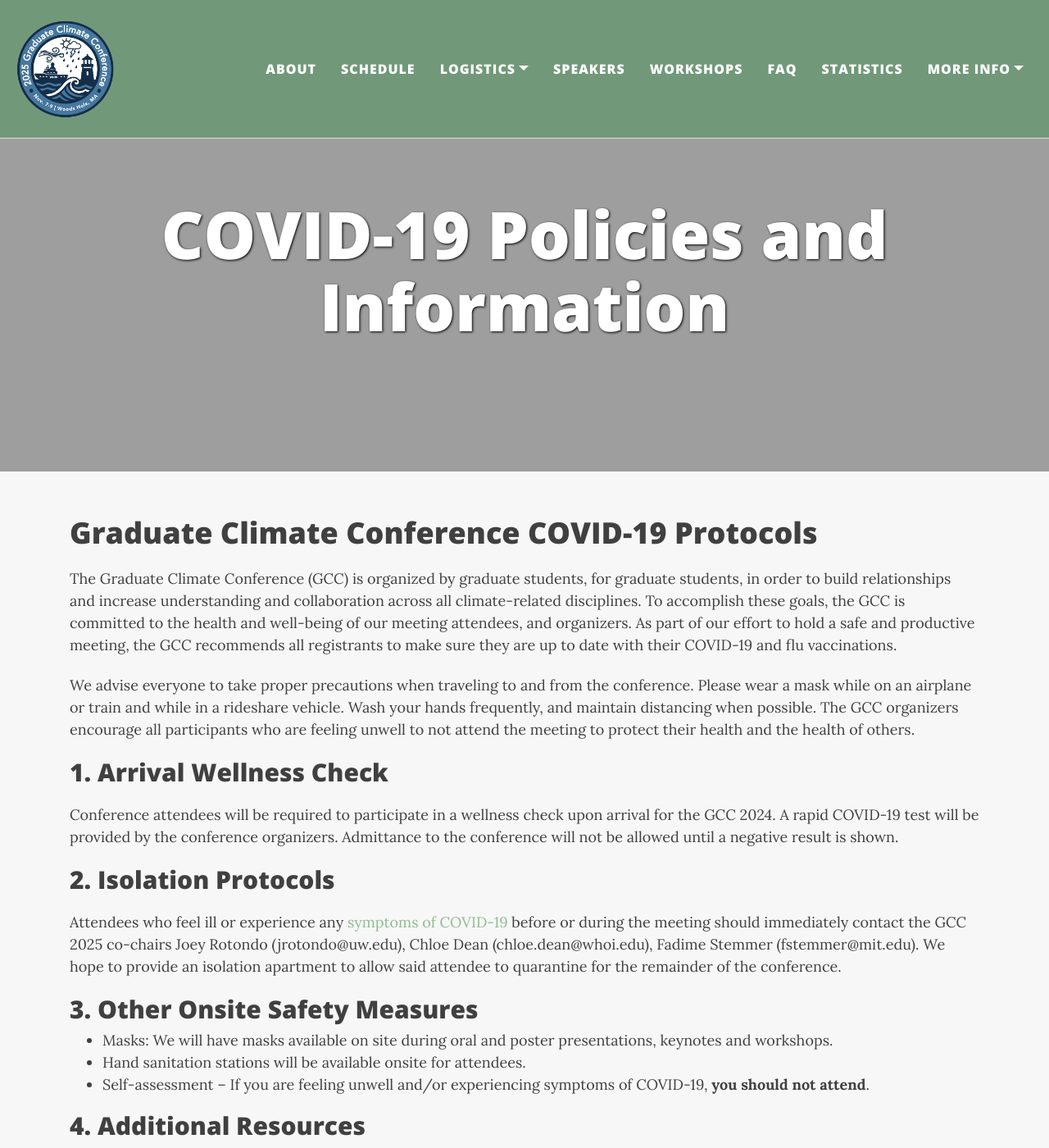
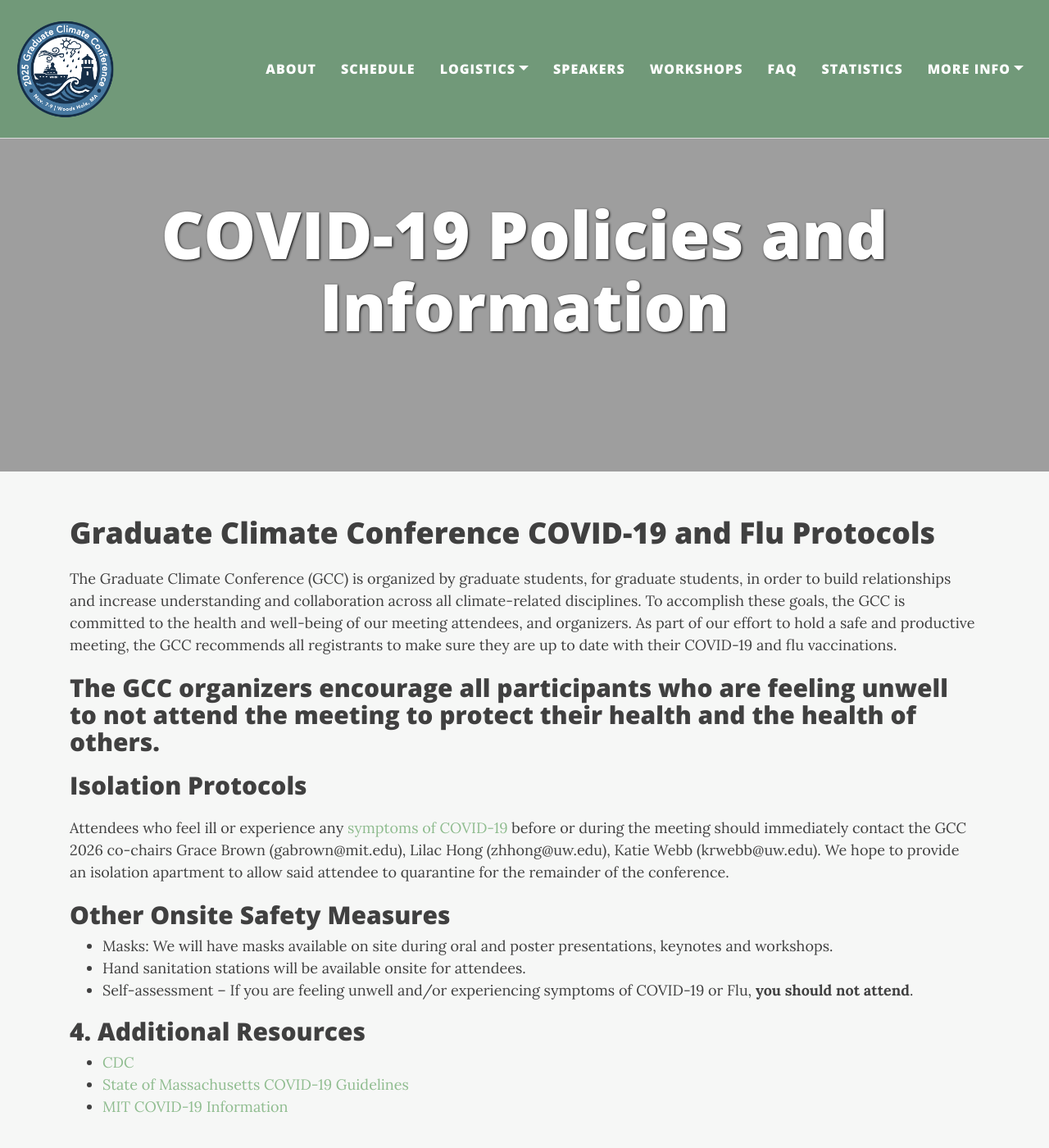
Before and after one commit to graduateclimateconference/GCC2026, a Jekyll site: the page built from covid.md, in a window 1280 px wide and 1400 px high. Shown: the whole window at 82% size. Built offline with Jekyll 4.4.1, drawn with Linux system fonts in a browser that asks for light colours; nearby versions of some CDN libraries.

Commit message:
covid.md

```diff
--- a/covid.md
+++ b/covid.md
@@ -4,26 +4,21 @@ title: COVID-19 Policies and Information
 cover-img: "/assets/img/WoodsHole2.jpeg"
 ---
 
-# Graduate Climate Conference COVID-19 Protocols
+# Graduate Climate Conference COVID-19 and Flu Protocols
 
 The Graduate Climate Conference (GCC) is organized by graduate students, for graduate students, in order to build relationships and increase understanding and collaboration across all climate-related disciplines. To accomplish these goals, the GCC is committed to the health and well-being of our meeting attendees, and organizers. As part of our effort to hold a safe and productive meeting, the GCC recommends all registrants to make sure they are up to date with their COVID-19 and flu vaccinations.
 
-We advise everyone to take proper precautions when traveling to and from the conference. Please wear a mask while on an airplane or train and while in a rideshare vehicle. Wash your hands frequently, and maintain distancing when possible. The GCC organizers encourage all participants who are feeling unwell to not attend the meeting to protect their health and the health of others.
+## The GCC organizers encourage all participants who are feeling unwell to not attend the meeting to protect their health and the health of others.
 
+## Isolation Protocols
 
-## 1.  Arrival Wellness Check
+Attendees who feel ill or experience any [symptoms of COVID-19](https://www.cdc.gov/coronavirus/2019-ncov/symptoms-testing/symptoms.html){:target="_blank"} before or during the meeting should immediately contact the GCC 2026 co-chairs Grace Brown (gabrown@mit.edu), Lilac Hong (zhhong@uw.edu), Katie Webb (krwebb@uw.edu). We hope to provide an isolation apartment to allow said attendee to quarantine for the remainder of the conference.
 
-Conference attendees will be required to participate in a wellness check upon arrival for the GCC 2024. A rapid COVID-19 test will be provided by the conference organizers. Admittance to the conference will not be allowed until a negative result is shown.
-
-## 2. Isolation Protocols
-
-Attendees who feel ill or experience any [symptoms of COVID-19](https://www.cdc.gov/coronavirus/2019-ncov/symptoms-testing/symptoms.html){:target="_blank"} before or during the meeting should immediately contact the GCC 2025 co-chairs Joey Rotondo (jrotondo@uw.edu), Chloe Dean (chloe.dean@whoi.edu), Fadime Stemmer (fstemmer@mit.edu). We hope to provide an isolation apartment to allow said attendee to quarantine for the remainder of the conference.
-
-## 3. Other Onsite Safety Measures
+## Other Onsite Safety Measures
 
 - Masks: We will have masks available on site during oral and poster presentations, keynotes and workshops.
 - Hand sanitation stations will be available onsite for attendees.
-- Self-assessment – If you are feeling unwell and/or experiencing symptoms of COVID-19, **you should not attend**.
+- Self-assessment – If you are feeling unwell and/or experiencing symptoms of COVID-19 or Flu, **you should not attend**.
 
 ## 4. Additional Resources
 - [CDC](https://www.cdc.gov/coronavirus/2019-nCoV/index.html){:target="_blank"}
```
